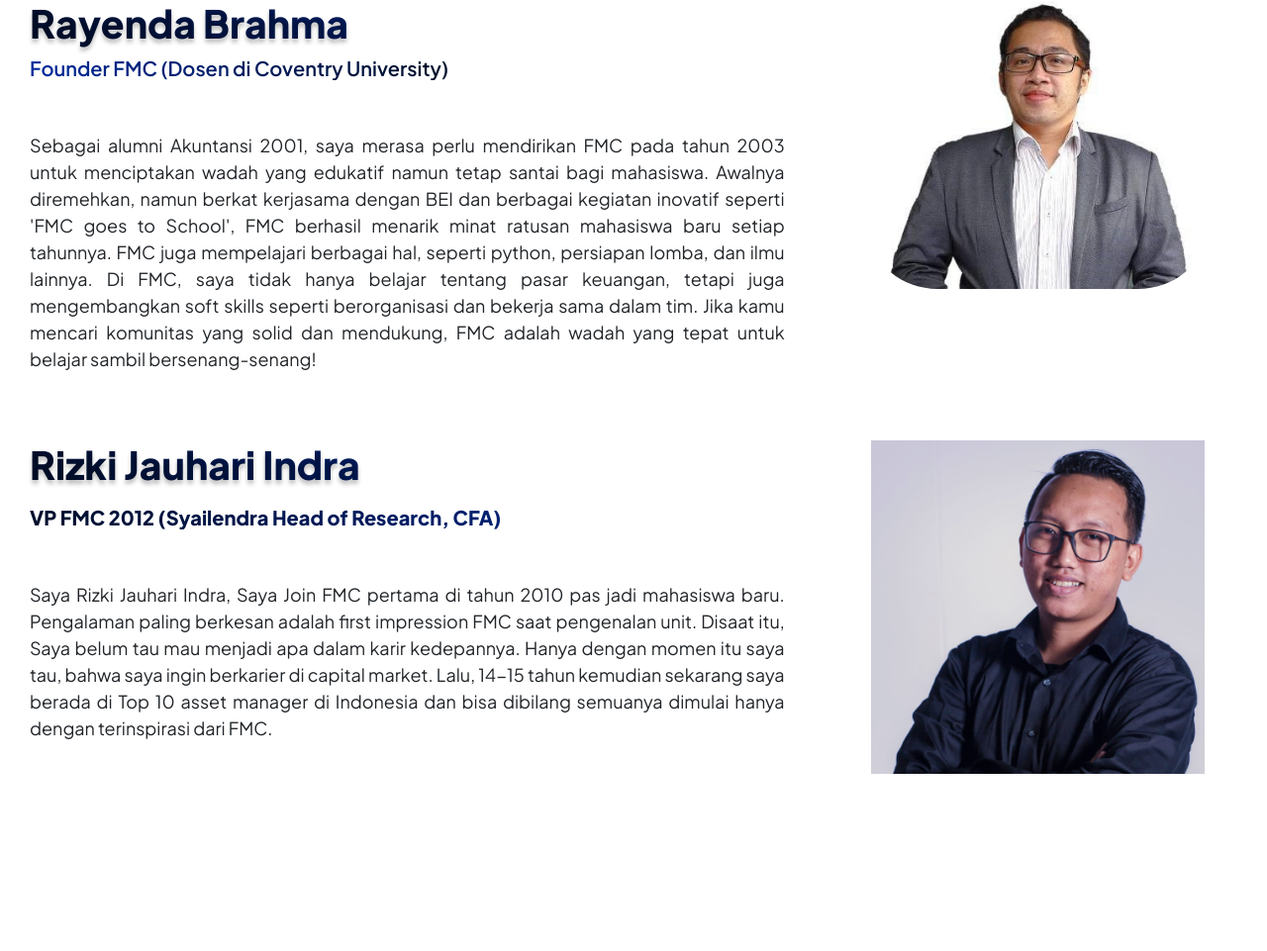
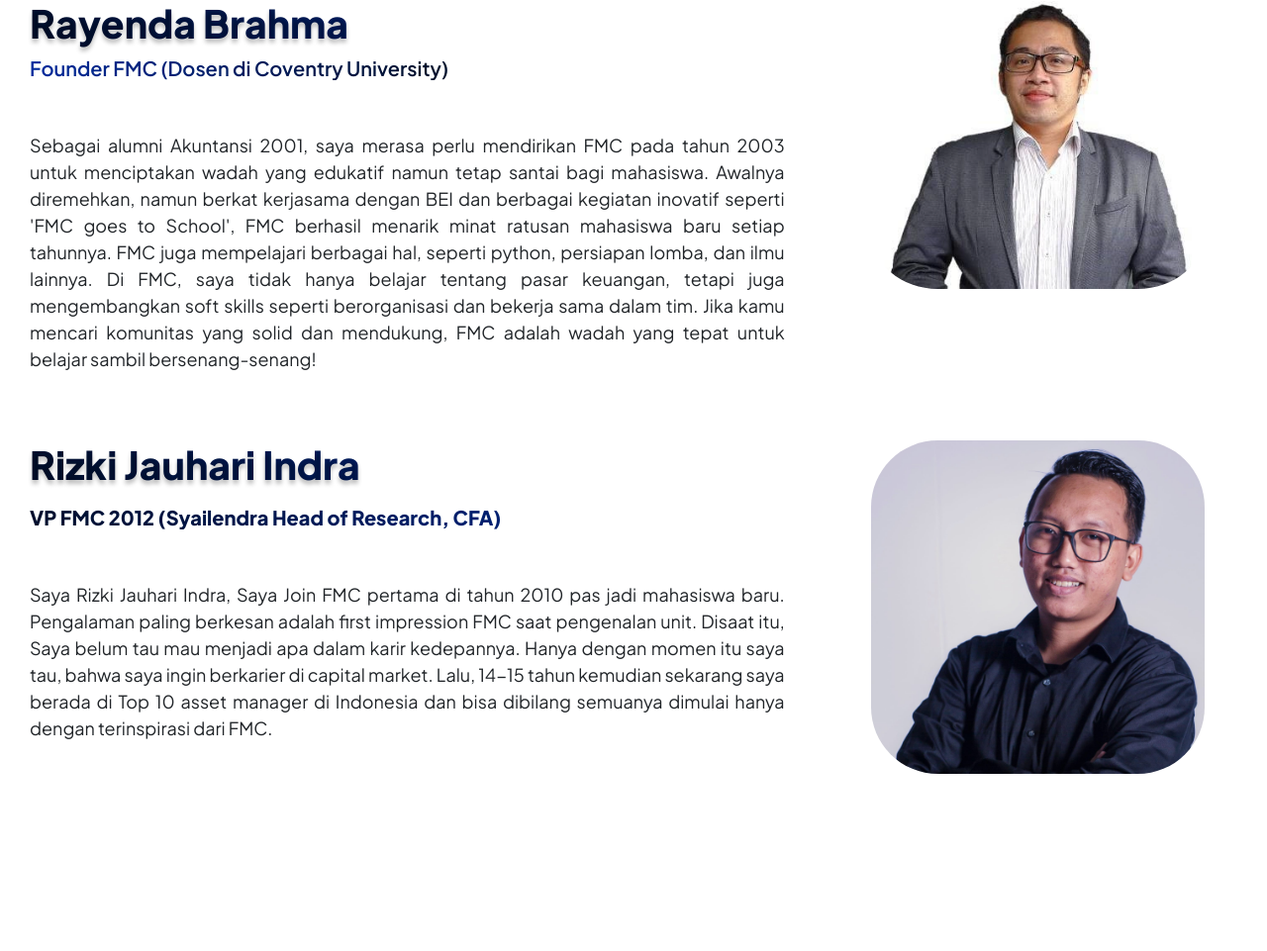
Before and after one commit to TLA-FMC-FEB/Website-FMC, a Flask app: page /about in a window 1280 px wide. Shown: the part 2476-3437 px from the top of the page at 99% size. Run offline with Flask 3, Linux system fonts and the light colour scheme.

Commit message:
adding border radius to Rizki Jauhari Image

```diff
--- a/static/styles/styleabout.css
+++ b/static/styles/styleabout.css
@@ -475,6 +475,7 @@ body {
   height: auto;
   width: 80%;
   margin-left: 5%;
+  border-radius: 20%;
 }
 
 
```
